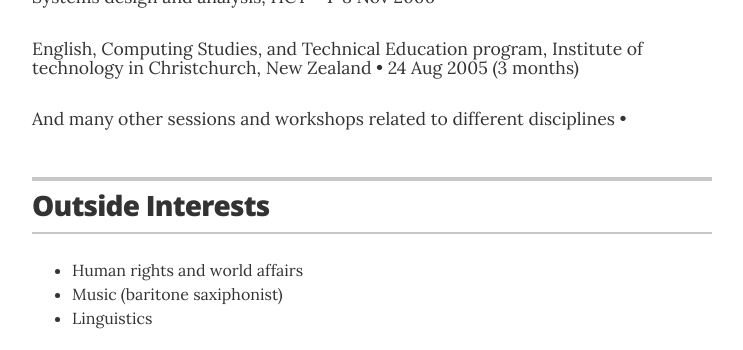
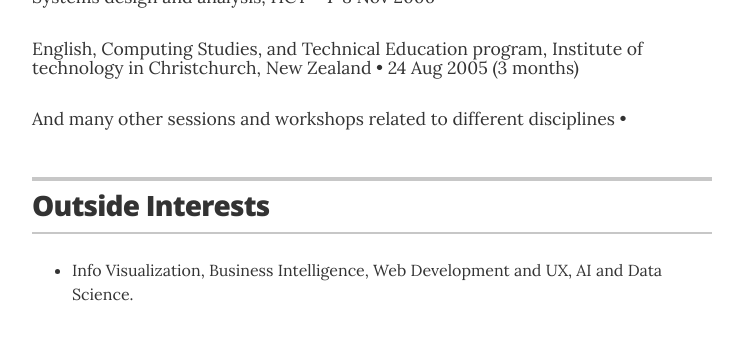
Before and after one commit to msalharbi/msalharbi.github.io, a Jekyll site: the page built from index.html, in a window 1280 px wide and 900 px high, scrolled down 4260 px, cut to the strip 0-350 px from the top of the window. Shown: the whole strip, without its empty margins (268-1011 px from the left). Built offline with Jekyll 4.4.1, drawn with Linux system fonts in a browser that asks for light colours.

Commit message:
Added interest section

```diff
--- a/_data/interests.yml
+++ b/_data/interests.yml
@@ -1,4 +1,2 @@
 # Interests
-- description: Human rights and world affairs
-- description: Music (baritone saxiphonist)
-- description: Linguistics
+- description: Info Visualization, Business Intelligence, Web Development and UX, AI and Data Science.
```
